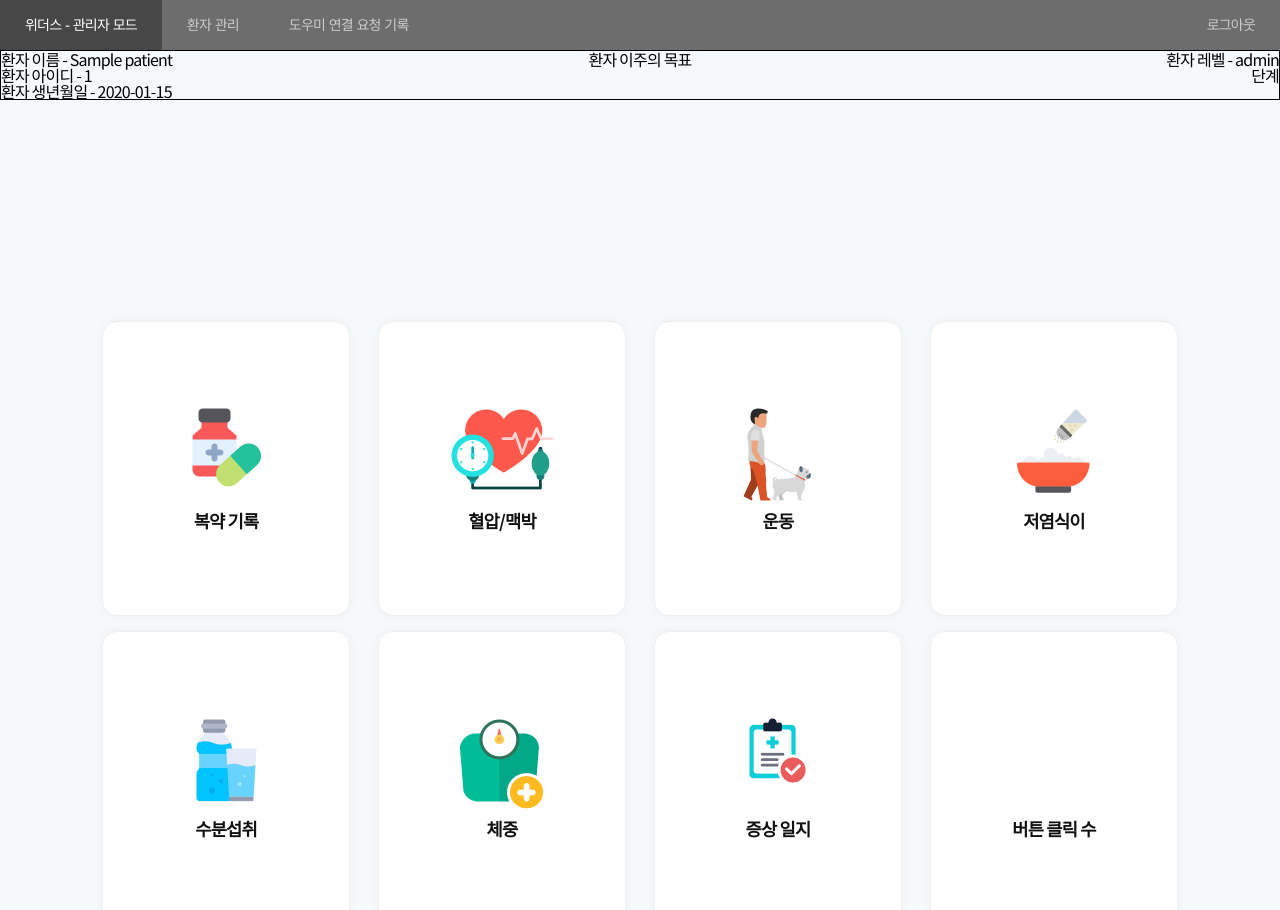
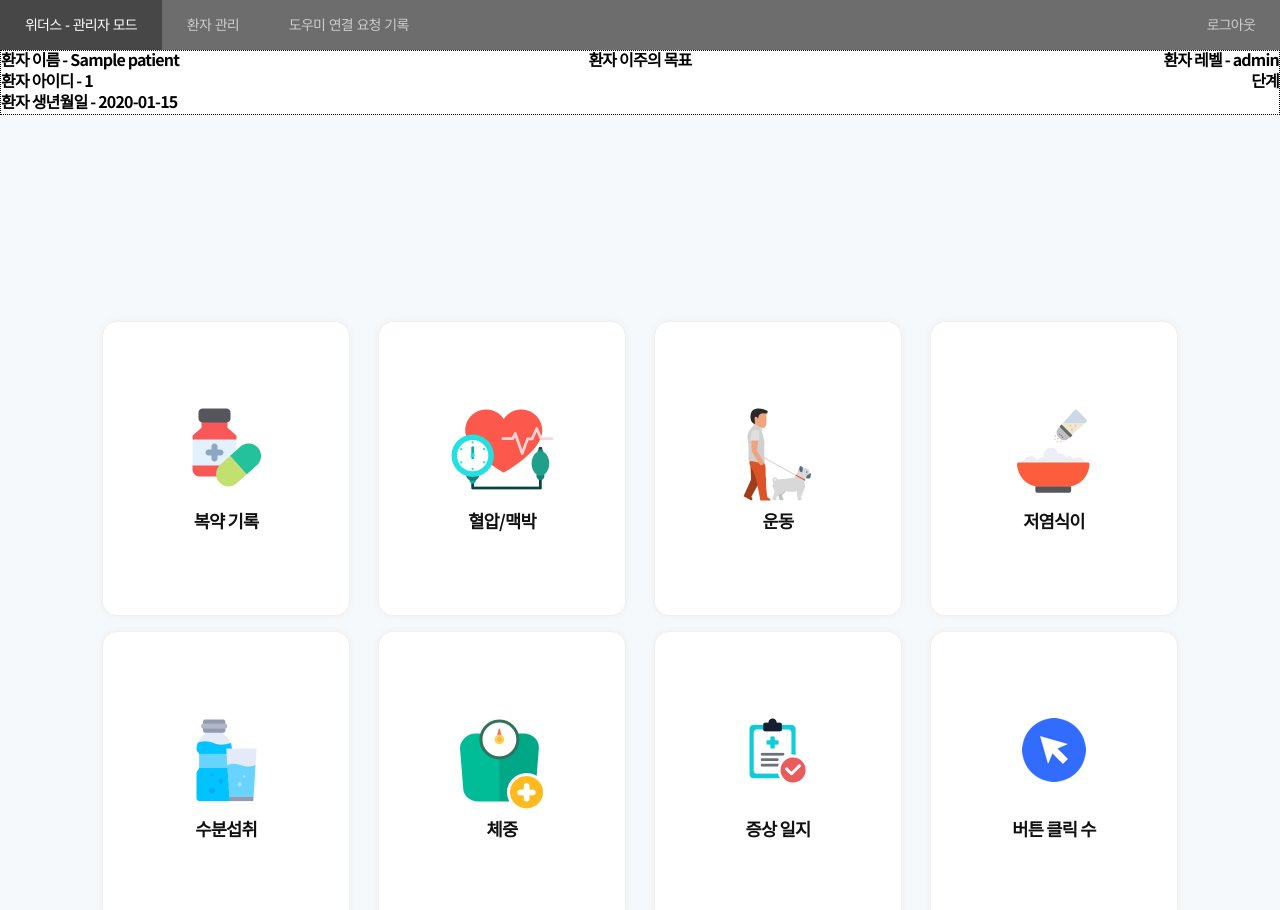
Before and after one commit to standha/withus8.18, a Spring app: page /Admin/admin_center in a window 1280 px wide. Run offline with Thymeleaf, Linux system fonts and the light colour scheme; the template is opened without the code that fills it: most values are stand-ins (such as "Sample title", 1, 10 or a date in 2020); data that the repository does not hold is empty; some of the project's set-up classes (security, data sources, template engines, error pages and the like) are left out, and stand-ins take their place.

Commit message:
버튼 클릭 기록 이미지 추가

```diff
--- a/src/main/resources/templates/Admin/admin_center.html
+++ b/src/main/resources/templates/Admin/admin_center.html
@@ -21,6 +21,7 @@
     .main-icon2 a {display: flex; flex-direction: column; justify-content: space-between; align-items: center; width: 23%; padding: 8% 0; margin-bottom: 15px; border-radius: 15px; box-shadow: 0 0 8px 0 rgba(0, 0, 0, 0.04); border: solid 1px #eff0f0; background-color: #ffffff;}
     .main-icon2 a span {text-align: center; font-size: 1.1rem; font-weight: 700;}
     .main-icon2 a span[class*="ico-"] {margin-bottom: 10px;}
+    .button-click { background-image: url("/images/button-click.png"); width: 64px; height: 64px; }
 </style>
 <div th:replace="Admin/admin_nav :: navFragment"></div>
 <body>
@@ -57,7 +58,7 @@
                 <span>증상 일지</span>
             </a>
             <a th:href="@{/admin_button_count/{userId}(userId=${patient.userId})}">
-                <span class="ui-button-icon-only"></span>
+                <span class="button-click"></span>
                 <span>버튼 클릭 수</span>
             </a>
         </ul>
--- a/src/main/resources/templates/Admin/admin_infoHeader.html
+++ b/src/main/resources/templates/Admin/admin_infoHeader.html
@@ -27,10 +27,12 @@
     .div2 { grid-area: 1 / 2 / 2 / 3; }
     .div3 { grid-area: 1 / 3 / 2 / 4; }
 
+    p { padding-bottom: 5px; }
+
 </style>
 <body>
-    <header>
-        <div class style="height: 50px; border: 1px solid">
+    <header style="">
+        <div style="border: 1px dotted; background: #ffffff; text-align: center; font-weight: bold;">
             <div class="parent todo-txt">
                 <div class="div1">
                     <p style="text-align: left;" th:text="'환자 이름 - ' + ${patient.name}"></p>
```
Also changed, not shown: src/main/resources/static/images/button-click.png (added).
